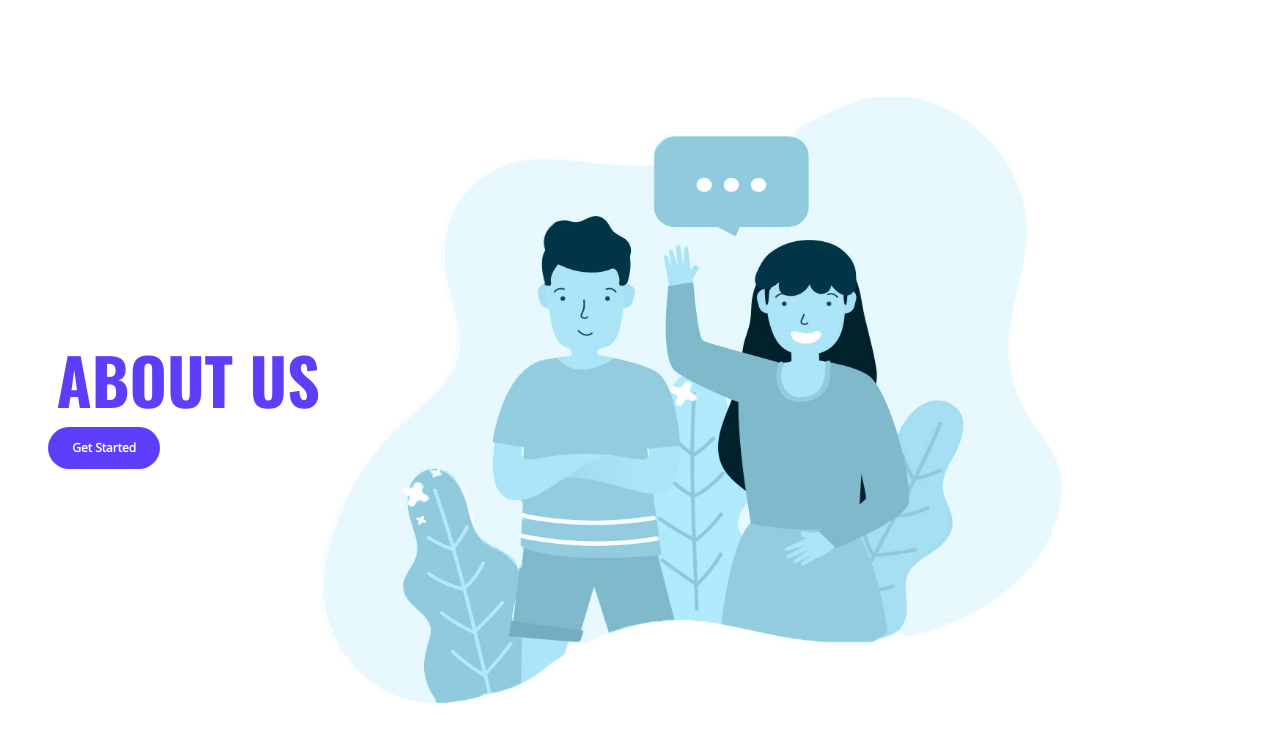
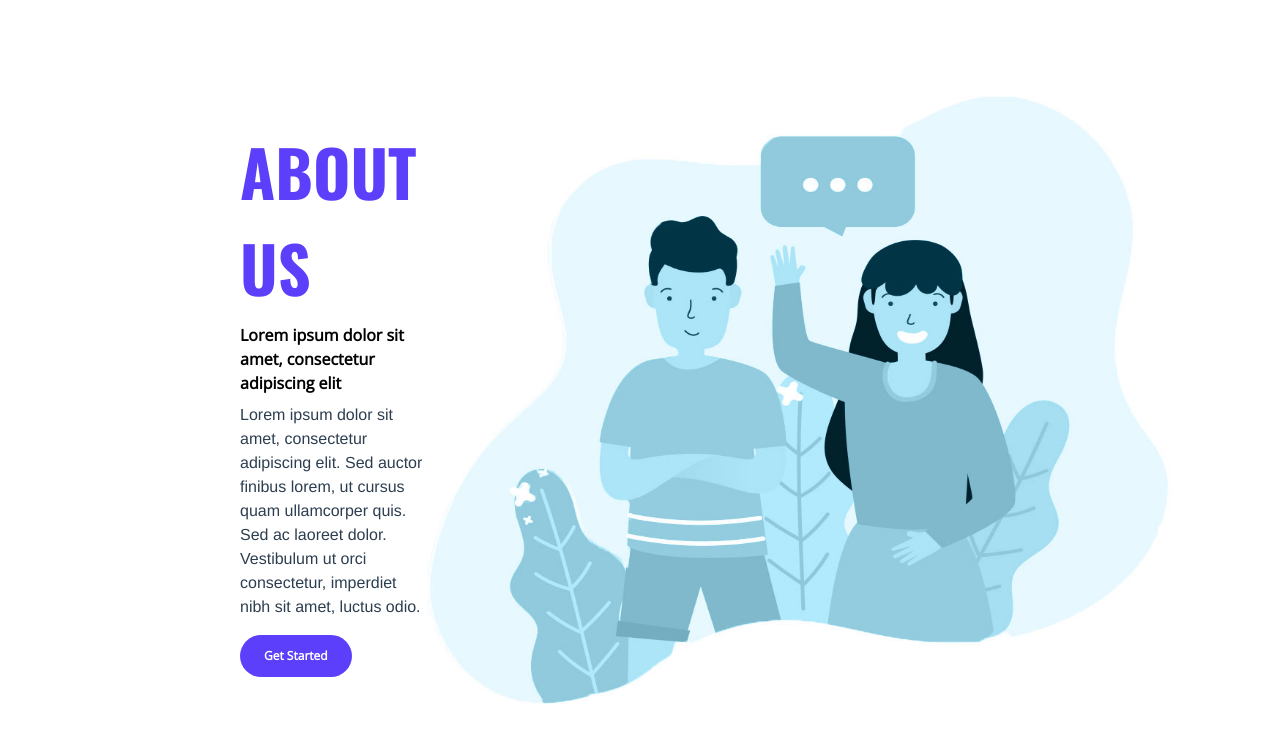
Before and after one commit to fullstacktf/Narrativas-Front, a Vue app: page / in a window 1280 px wide. Shown: the top 742 px of the page. Built offline with nearby package versions, Linux system fonts and the light colour scheme.

Commit message:
HeroAboutUS para alex el guapo

```diff
--- a/src/components/Hero/HeroAboutUs.vue
+++ b/src/components/Hero/HeroAboutUs.vue
@@ -1,15 +1,22 @@
 <template>
-  <div class="container bg-white text-white max-w-full flex">
-    <div class="start md:text-left w-full md:w-1/4 h-screen flex flex-col items-center md:items-end justify-center">
-      <h1 class="title text-5xl md:text-6xl text-shadow text-secondary">ABOUT US</h1>
-      <button class="rounded-full py-3 px-6 bg-secondary hover:bg-secondary-dark text-xs font-bold md:mr-40">
-        Get Started
-      </button>
+  <div class="container bg-white max-w-full flex justify-center">
+    <div class="start md:text-left w-full md:w-1/4 h-screen flex flex-col items-center justify-center md:items-end">
+      <div class="w-7/12 flex flex-col items-center md:items-start">
+        <h1 class=" title text-5xl md:text-6xl text-shadow text-secondary pb-2">ABOUT US</h1>
+        <div v-show="!isMobile" class="flex flex-col">
+          <h3 class="text-black font-bold">Lorem ipsum dolor sit amet, consectetur adipiscing elit</h3>
+          <p class="py-2">Lorem ipsum dolor sit amet, consectetur adipiscing elit. Sed auctor finibus lorem, ut cursus quam ullamcorper quis. Sed ac laoreet dolor. Vestibulum ut orci consectetur, imperdiet nibh sit amet, luctus odio.</p>
+        </div>
+        <button class="mt-2 text-white rounded-full py-3 px-6 bg-secondary hover:bg-secondary-dark text-xs font-bold">
+          Get Started
+        </button>
+      </div>
     </div>
     <div v-show="!isMobile" class=" md:w-7/12 flex items-center justify-center">
       <img class="h-screen w-screen py-24" src="@/assets/img/heroAboutUs.jpg" alt="Imagine" />
     </div>
   </div>
+
 </template>
 
 <script>
```
